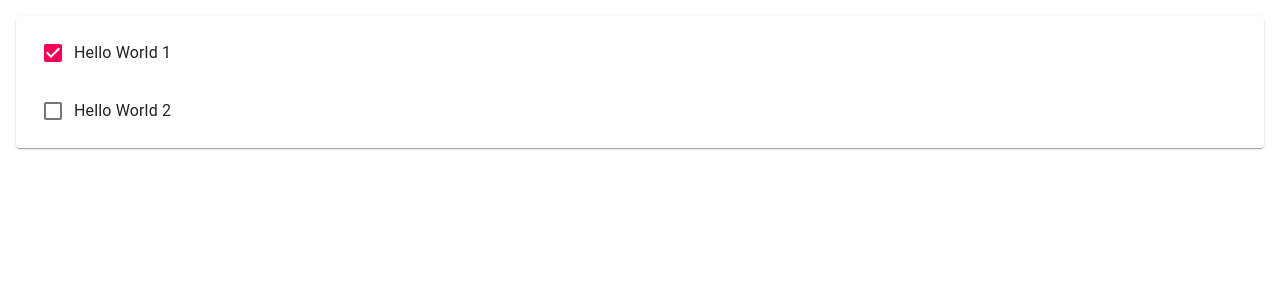
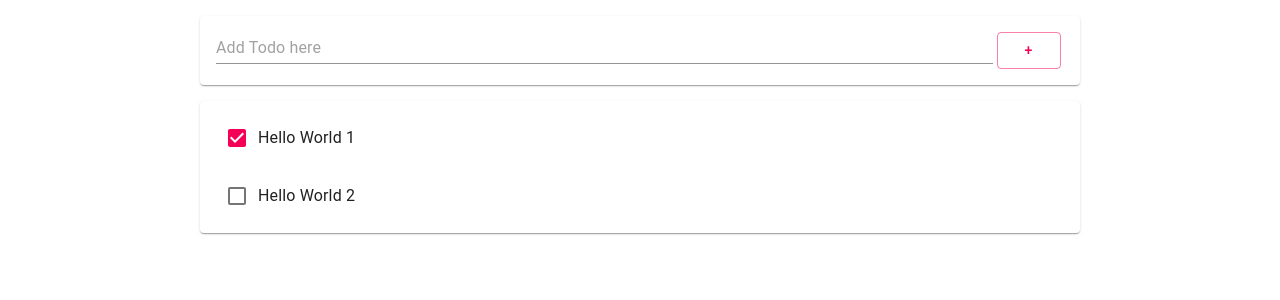
Before and after one commit to sdardew/todo-react-app, a React (Create React App) app: page / in a window 1280 px wide. Shown: the top 300 px of the page. Built offline with nearby package versions, Linux system fonts and the light colour scheme.

Commit message:
Add AddTodo Component

```diff
--- /dev/null
+++ b/src/AddTodo.js
@@ -0,0 +1,27 @@
+import React, { Component } from 'react';
+import {TextField, Paper, Button, Grid} from "@material-ui/core";
+
+class AddTodo extends Component {
+    constructor(props) {
+        super(props);
+        this.state = {title: {title: ""}}; // 사용자의 입력을 저장할 오브젝트
+    }
+    render() {
+        return (
+            <Paper style={{margin: 16, padding: 16}}>
+                <Grid container>
+                    <Grid xs={11} md={11} item style={{paddingLight:16}}>
+                        <TextField placeholder="Add Todo here" fullWidth></TextField>
+                    </Grid>
+                    <Grid xs={1} md={1} item>
+                        <Button color="secondary" variant="outlined">
+                            +
+                        </Button>
+                    </Grid>
+                </Grid>
+            </Paper>
+        );
+    }
+}
+
+export default AddTodo;
--- a/src/App.js
+++ b/src/App.js
@@ -1,6 +1,7 @@
 import React from 'react';
 import Todo from './Todo';
-import {Paper, List} from "@material-ui/core";
+import AddTodo from './AddTodo';
+import {Paper, List, Container} from "@material-ui/core";
 import './App.css';
 
 
@@ -23,12 +24,14 @@
             <Todo item={item} key={item.id} />
           ))}
         </List>
-
       </Paper>
     )
     return (
       <div className="App">
-        {todoItems}
+        <Container maxWidth="md">
+          <AddTodo />
+          <div className="TodoList">{todoItems}</div>
+        </Container>
       </div>
     );
   }
```
